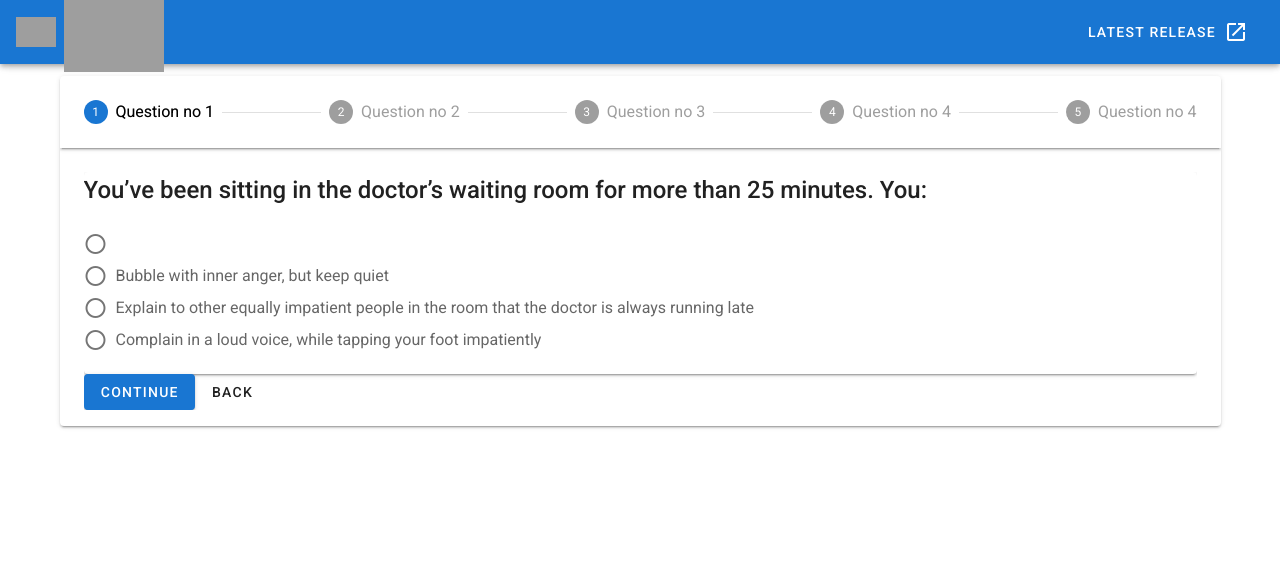
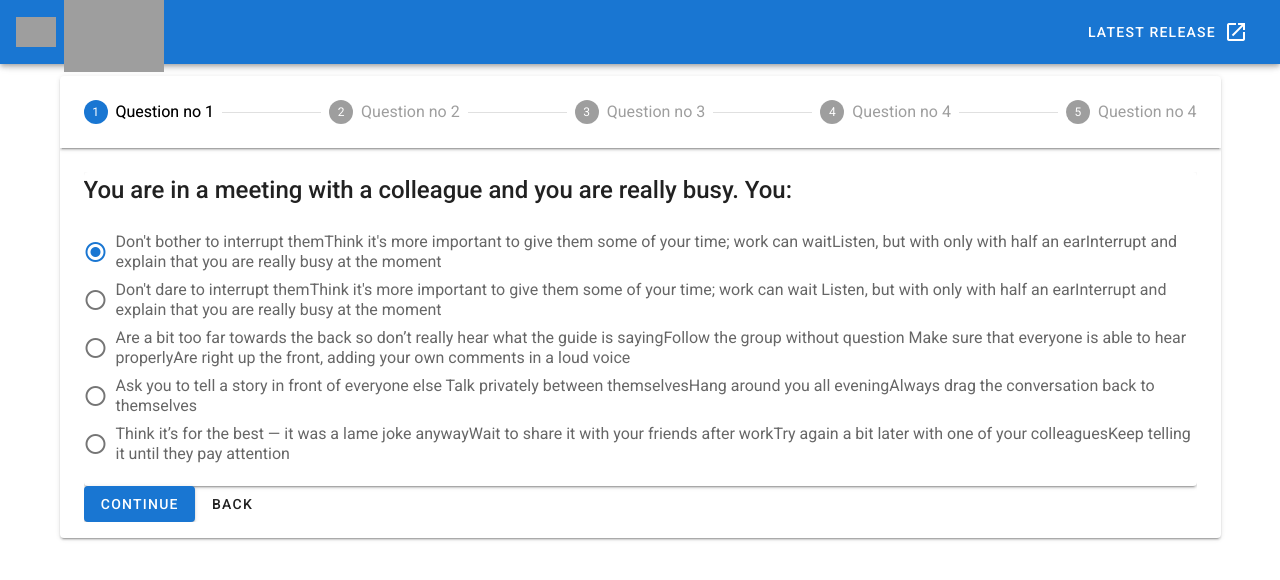
Before and after one commit to alikhan40310/Stepper-Vuetify-in-Vue-JS, a Vue app: page / in a window 1280 px wide. Shown: the top 580 px of the page. Built offline with nearby package versions, Linux system fonts and the light colour scheme; grey boxes are pictures that could not be loaded.

Commit message:
get data of radio button from object

```diff
--- a/src/components/SteppersVuetify.vue
+++ b/src/components/SteppersVuetify.vue
@@ -28,34 +28,20 @@
       </v-stepper-step>
     </v-stepper-header>
 
-    <v-stepper-items>
-      <v-stepper-content step="1">
+    <v-stepper-items >
+      <v-stepper-content step="1" >
         <v-card>
           <h1 class="text">
-            You’ve been sitting in the doctor’s waiting room for more than 25
-            minutes. You:
+            {{ questions[0].heading }}
           </h1>
-          <v-radio-group v-model="column" column >
+            <v-radio-group v-model="e1">
             <v-radio
-              label=""
-              value="radio-1"
-              v-model="score.value"
-            ></v-radio>
-            <v-radio
-              label="Bubble with inner anger, but keep quiet "
-              value="radio-2"
-             v-model="score.score"
-            ></v-radio>
-            <v-radio
-              label="Explain to other equally impatient people in the room that the doctor is always running late  "
-              value="radio-3"
-              v-model="score.score"
-            ></v-radio>
-            <v-radio
-              label=" Complain in a loud voice, while tapping your foot impatiently "
-              value="radio-4"
-              v-model="score.score"
-            ></v-radio>
+              v-for="(question, index) in questions"
+              :key="index"
+              :label="question.options"
+              :value="question.value"
+            >
+            </v-radio>
           </v-radio-group>
         </v-card>
         <v-btn color="primary" @click="e1 = 2"> Continue </v-btn>
@@ -66,7 +52,8 @@
       <v-stepper-content step="2">
         <v-card>
           <h1 class="text">
-            You’re really busy at work and a colleague is telling you their life story and personal woes. You:
+            You’re really busy at work and a colleague is telling you their life
+            story and personal woes. You:
           </h1>
           <v-radio-group v-model="column" column>
             <v-radio
@@ -123,7 +110,8 @@
       <v-stepper-content step="4">
         <v-card>
           <h1 class="text">
-            During dinner parties at your home, you have a hard time with people who:
+            During dinner parties at your home, you have a hard time with people
+            who:
           </h1>
           <v-radio-group v-model="column" column>
             <v-radio
@@ -186,29 +174,58 @@ export default {
   data() {
     return {
       e1: 1,
-      question: [
+      questions: [
         {
-          title: "You are in a meeting with a colleague. You:",
-          value: "2.5",
+          heading:
+            "You are in a meeting with a colleague and you are really busy. You:",
+          options: [
+            "Don't bother to interrupt them",
+            "Think it's more important to give them some of your time; work can wait",
+            "Listen, but with only with half an ear",
+            "Interrupt and explain that you are really busy at the moment",
+          ],
+          value: 1,
         },
         {
-        title: "You are in a meeting with a colleague. You:",
-        value: "2.5",
-      }
+          heading:
+            "You’re really busy at work and a colleague is telling you their life story and personal woes. You:",
+          options: [
+            "Don't dare to interrupt them",
+            "Think it's more important to give them some of your time; work can wait",
+            " Listen, but with only with half an ear",
+            "Interrupt and explain that you are really busy at the moment",
           ],
-      marks: [
-        {
-          title: "You are in a meeting with a colleague. You:",
-          value: "2.5",
         },
         {
-        title: "You are in a meeting with a colleague. You:",
-        value: "2.5",
-      }
+          heading: "You are taking part in a guided tour of a museum. You:",
+          options: [
+            "Are a bit too far towards the back so don’t really hear what the guide is saying",
+            "Follow the group without question",
+            " Make sure that everyone is able to hear properly",
+            "Are right up the front, adding your own comments in a loud voice",
           ],
-      column: "",
-      score: 0,
-      scores: [],
+        },
+        {
+          heading:
+            "During dinner parties at your home, you have a hard time with people who:",
+          options: [
+            " Ask you to tell a story in front of everyone else",
+            " Talk privately between themselves",
+            "Hang around you all evening",
+            "Always drag the conversation back to themselves",
+          ],
+        },
+        {
+          heading:
+            "You crack a joke at work, but nobody seems to have noticed. You:",
+          options: [
+            "Think it’s for the best — it was a lame joke anyway",
+            "Wait to share it with your friends after work",
+            "Try again a bit later with one of your colleagues",
+            "Keep telling it until they pay attention",
+          ],
+        },
+      ],
     };
   },
   methods: {
@@ -216,6 +233,29 @@ export default {
       if (this.e1 > 1) {
         this.e1--;
       }
+    },
+    nextFunc() {
+      if (this.e1 < 5) {
+        this.e1++;
+      }
+    },
+    submitFunc() {
+      console.log(this.e1);
+    },
+    getQuestion(index) {
+      return this.questions[index];
+    },
+    getOption(index) {
+      return this.questions[index].options;
+    },
+    getHeading(index) {
+      return this.questions[index].heading;
+    },
+    getColumn() {
+      return this.column;
+    },
+    getE1() {
+      return this.e1;
     },
   },
 };
```
Lines whose indentation alone changed are shown as unchanged.
